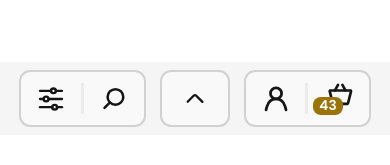
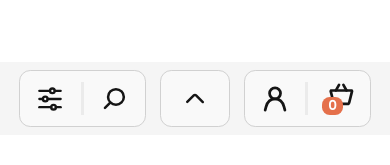
Before and after one commit to Albeiromr/Ecommerce-clean-template, a React (Create React App) app: page / in a window 390 px wide. Shown: the part 709-874 px from the top of the page. Built offline with nearby package versions, Linux system fonts and the light colour scheme.

Commit message:
Fix color variables and delete border on selected options

```diff
--- a/src/components/Fixed menu/0px-599px.scss
+++ b/src/components/Fixed menu/0px-599px.scss
@@ -25,7 +25,7 @@
       width: 36.096%;
       height: 100%;
       border-radius: clamp(9.275px, 2.898vw, 40px);
-      border: 2px $c1-D solid;
+      border: 1px $c1-D solid;
       display: flex;
       align-items: center;
       justify-content: space-around;
@@ -36,7 +36,7 @@
       width: 19.786%;
       height: 100%;
       border-radius: clamp(9.275px, 2.898vw, 40px);
-      border: 2px $c1-D solid;
+      border: 1px $c1-D solid;
       display: flex;
       align-items: center;
       justify-content: center;
@@ -47,7 +47,7 @@
       width: 36.096%;
       height: 100%;
       border-radius: clamp(9.275px, 2.898vw, 40px);
-      border: 2px $c1-D solid;
+      border: 1px $c1-D solid;
       display: flex;
       align-items: center;
       justify-content: space-around;
@@ -61,15 +61,15 @@
     }
 
     &__icon-container {
-      width: 26.222%;
-      height: 53.18%;
+      width: 24.222%;
+      height: 51.18%;
       margin: 0 4vw;
       cursor: pointer;
     }
 
     &__icon-container-basket {
-      width: 28.503%;
-      height: 65.573%;
+      width: 26.503%;
+      height: 63.573%;
       margin: 0 4vw;
       position: relative;
       cursor: pointer;
--- a/src/components/Fixed menu/600px-1024px.scss
+++ b/src/components/Fixed menu/600px-1024px.scss
@@ -24,7 +24,7 @@
       height: 100%;
       background: $c1-H;
       border-radius: 1.562vw;
-      border: 2px $c1-D solid;
+      border: 1px $c1-D solid;
       display: flex;
       align-items: center;
       justify-content: space-around;
@@ -35,7 +35,7 @@
       height: 100%;
       background: $c1-H;
       border-radius: 1.562vw;
-      border: 2px $c1-D solid;
+      border: 1px $c1-D solid;
       display: flex;
       align-items: center;
       justify-content: center;
@@ -46,7 +46,7 @@
       height: 100%;
       background: $c1-H;
       border-radius: 1.562vw;
-      border: 2px $c1-D solid;
+      border: 1px $c1-D solid;
       display: flex;
       align-items: center;
       justify-content: space-around;
@@ -59,15 +59,15 @@
     }
 
     &__icon-container {
-      width: 26.222%;
-      height: 53.18%;
+      width: 24.222%;
+      height: 51.18%;
       margin: 0 2vw;
       cursor: pointer;
     }
 
     &__icon-container-basket {
-      width: 28.503%;
-      height: 65.573%;
+      width: 26.503%;
+      height: 63.573%;
       margin: 0 2vw;
       position: relative;
       cursor: pointer;
--- a/src/components/Fixed menu/FixedMenu.tsx
+++ b/src/components/Fixed menu/FixedMenu.tsx
@@ -57,7 +57,7 @@ const FixedMenu = () => {
               />
 
               <div className="fixed-menu__basket-counter">
-                <p className="fixed-menu__basket-text">43</p>
+                <p className="fixed-menu__basket-text">0</p>
               </div>
             </div>
           </div>
--- a/src/components/Header/Header.tsx
+++ b/src/components/Header/Header.tsx
@@ -27,17 +27,17 @@ const Header = () => {
 
       <div className="header__logo-bar">
         <div className="header__logo-container">
-              <img className="header__logo-image" src={logo} alt="logo"/>
+          <img className="header__logo-image" src={logo} alt="logo" />
         </div>
         <div className="header__search-container">
           <SearchBar />
         </div>
         <div className="header__icon-container">
           <div className="header__icon-subcontainer">
-              <img className="header__icon" src={user} alt="user icon"/>
+            <img className="header__icon" src={user} alt="user icon" />
           </div>
           <div className="header__icon-subcontainer">
-              <img className="header__icon" src={basket} alt="basket icon"/>
+            <img className="header__icon" src={basket} alt="basket icon" />
           </div>
           <div className="header__basket-counter">
             <p className="header__basket-text">8</p>
--- a/src/components/Main nav button/1025px-1920px.scss
+++ b/src/components/Main nav button/1025px-1920px.scss
@@ -22,7 +22,6 @@
       display: flex;
       align-items: center;
       justify-content: center;
-      border-bottom: clamp(3px, 0.2vw, 4px) $c1-D solid;
       transition: all .1s ease-in;
     }
 
--- a/src/components/Main nav/MainNav.tsx
+++ b/src/components/Main nav/MainNav.tsx
@@ -11,11 +11,9 @@ const MainNav = () => {
   return (
     <nav className="main-nav">
       <ul className=" main-nav__subcontainer">
-
         {productOptions.map((option) => (
           <MainNavButton name={option.name} />
         ))}
-
       </ul>
     </nav>
   );
--- a/src/components/Search bar/SearchBar.tsx
+++ b/src/components/Search bar/SearchBar.tsx
@@ -15,7 +15,11 @@ const SearchBar = () => {
           placeholder="Seach Products..."
         />
         <div className="search-bar__icon-container">
-          <img className="search-bar__icon" src={searchIcon} alt="search icon"/>
+          <img
+            className="search-bar__icon"
+            src={searchIcon}
+            alt="search icon"
+          />
         </div>
       </form>
     );
--- a/src/sass/_variables.scss
+++ b/src/sass/_variables.scss
@@ -14,7 +14,7 @@ $c2-A: #5E7C6E;
 $c2-B: #1B3B30;
 
 //c4
-$c4-A: #9C720B;
+$c4-A: #E5704B;
 
 //////////////////////
 
```
Also changed, not shown: src/components/Main nav button/MainNavButton.tsx (+24 -3 lines). Lines whose indentation alone changed are shown as unchanged.
